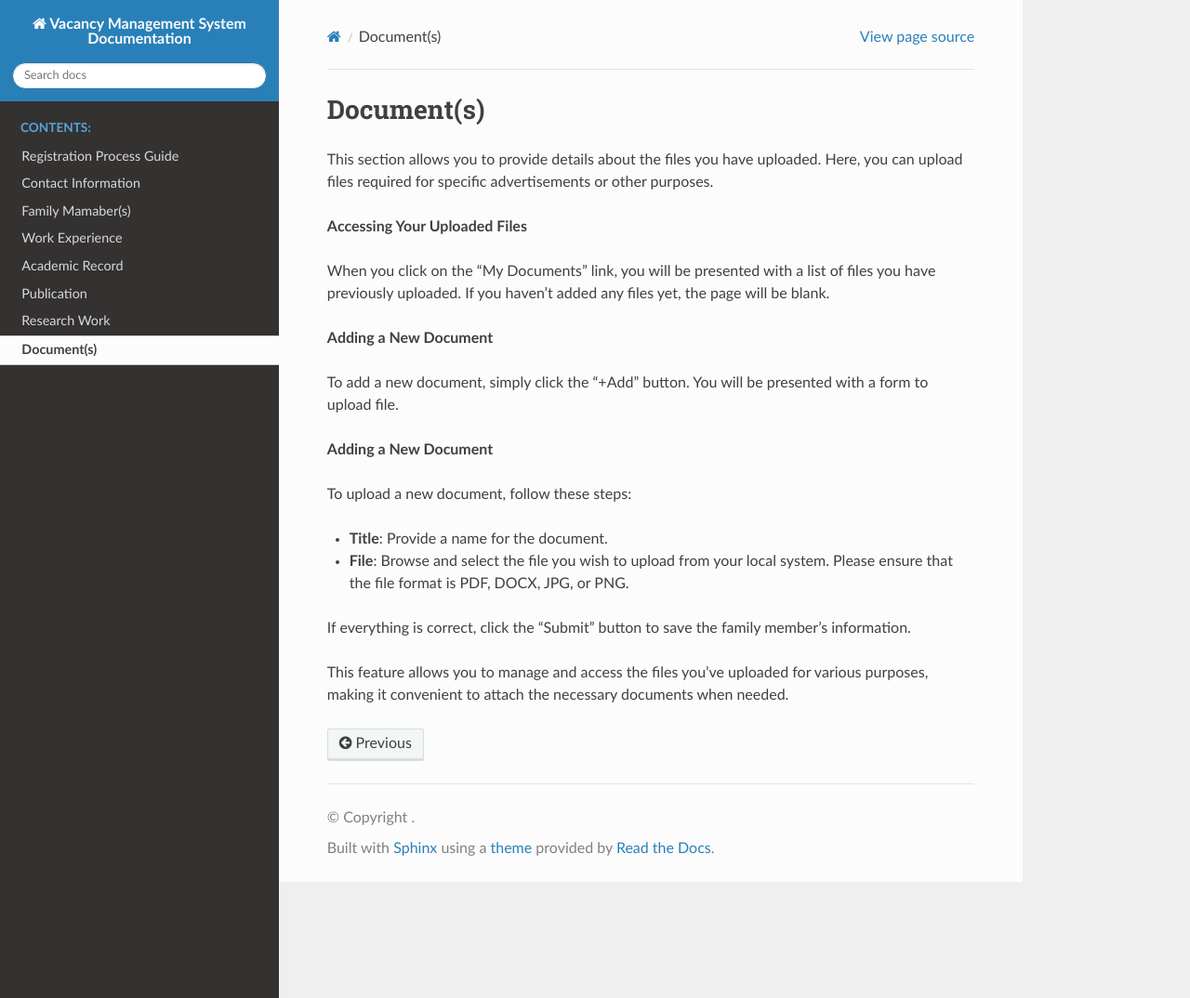
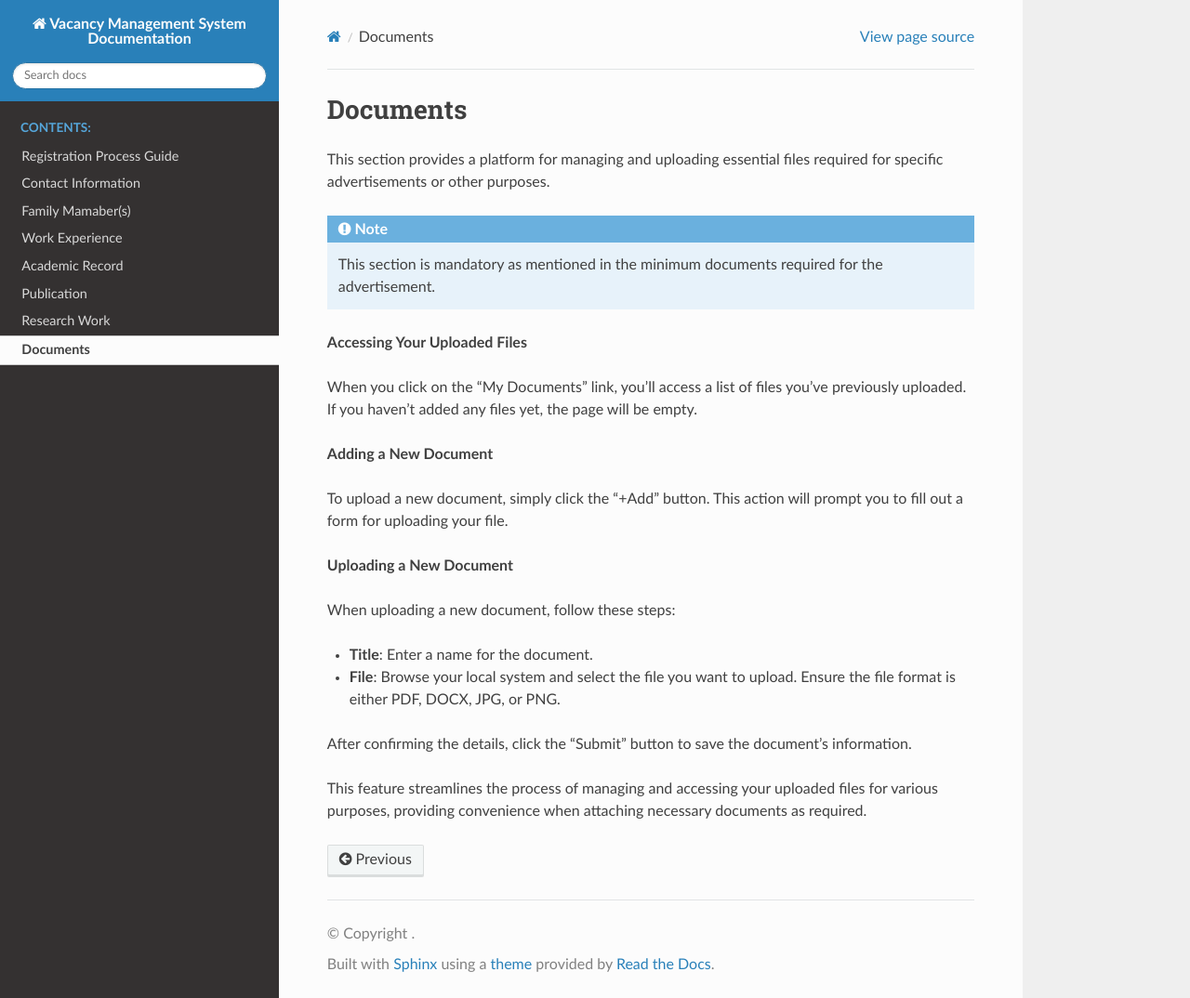
Before and after one commit to w38g0ru/vms, a Sphinx documentation site: the page built from docs/documents.rst, in a window 1280 px wide and 1074 px high. Shown: the whole window at 93% size. Built offline with Sphinx 7.4.7 and the Read the Docs theme 2.0.0, drawn with Linux system fonts in a browser that asks for light colours; pages that are not in the unit, such as notebooks, are missing from menus.

Commit message:
Update documents.rst

```diff
--- a/docs/documents.rst
+++ b/docs/documents.rst
@@ -1,24 +1,27 @@
-Document(s)
-=============
+Documents
+=========
 
-This section allows you to provide details about the files you have uploaded. Here, you can upload files required for specific advertisements or other purposes.
+This section provides a platform for managing and uploading essential files required for specific advertisements or other purposes.
+
+.. note::
+   This section is mandatory as mentioned in the minimum documents required for the advertisement.
 
 **Accessing Your Uploaded Files**
 
-When you click on the "My Documents" link, you will be presented with a list of files you have previously uploaded. If you haven't added any files yet, the page will be blank.
+When you click on the "My Documents" link, you'll access a list of files you've previously uploaded. If you haven't added any files yet, the page will be empty.
 
 **Adding a New Document**
 
-To add a new document, simply click the “+Add” button. You will be presented with a form to upload file.
+To upload a new document, simply click the "+Add" button. This action will prompt you to fill out a form for uploading your file.
 
-**Adding a New Document**
+**Uploading a New Document**
 
-To upload a new document, follow these steps:
+When uploading a new document, follow these steps:
 
-- **Title**: Provide a name for the document.
+- **Title**: Enter a name for the document.
 
-- **File**: Browse and select the file you wish to upload from your local system. Please ensure that the file format is PDF, DOCX, JPG, or PNG.
+- **File**: Browse your local system and select the file you want to upload. Ensure the file format is either PDF, DOCX, JPG, or PNG.
 
-If everything is correct, click the “Submit” button to save the family member’s information.
+After confirming the details, click the "Submit" button to save the document's information.
 
-This feature allows you to manage and access the files you've uploaded for various purposes, making it convenient to attach the necessary documents when needed.
+This feature streamlines the process of managing and accessing your uploaded files for various purposes, providing convenience when attaching necessary documents as required.
```
